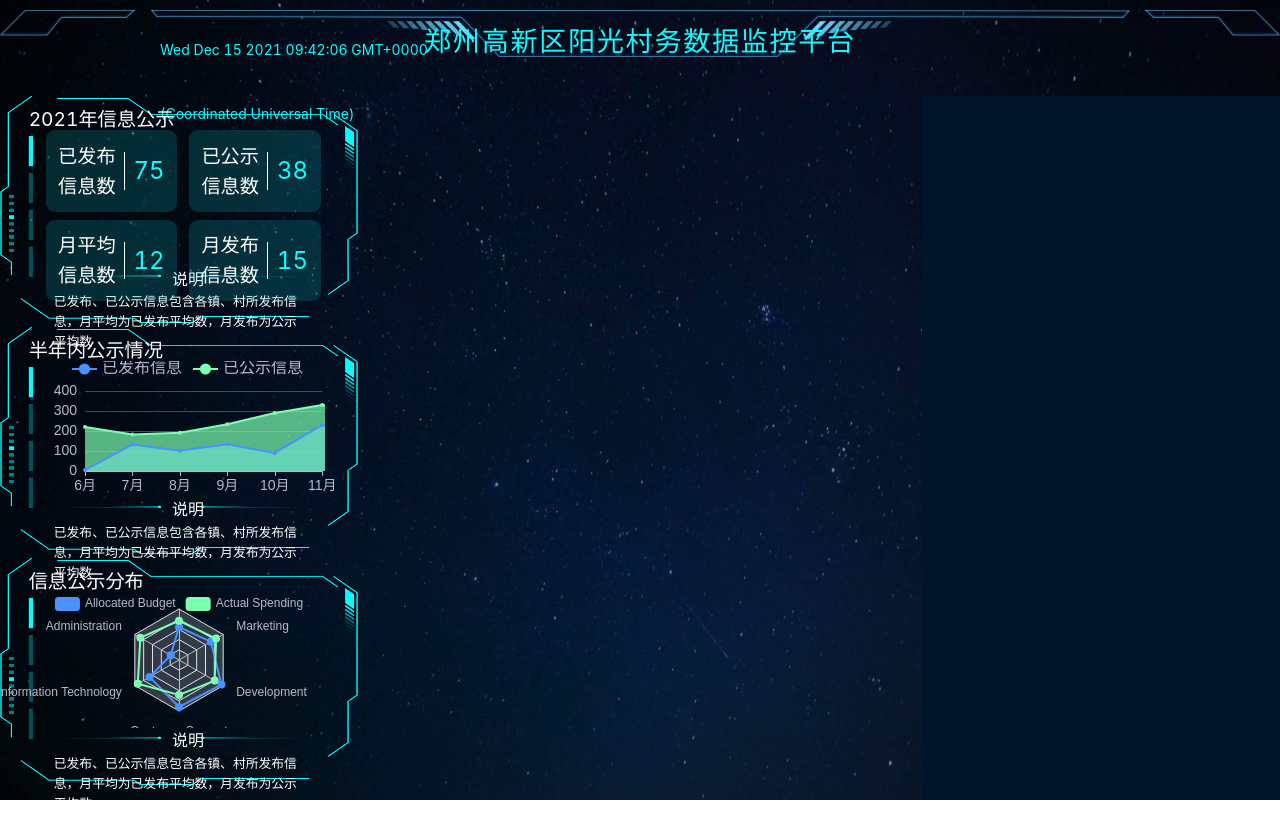
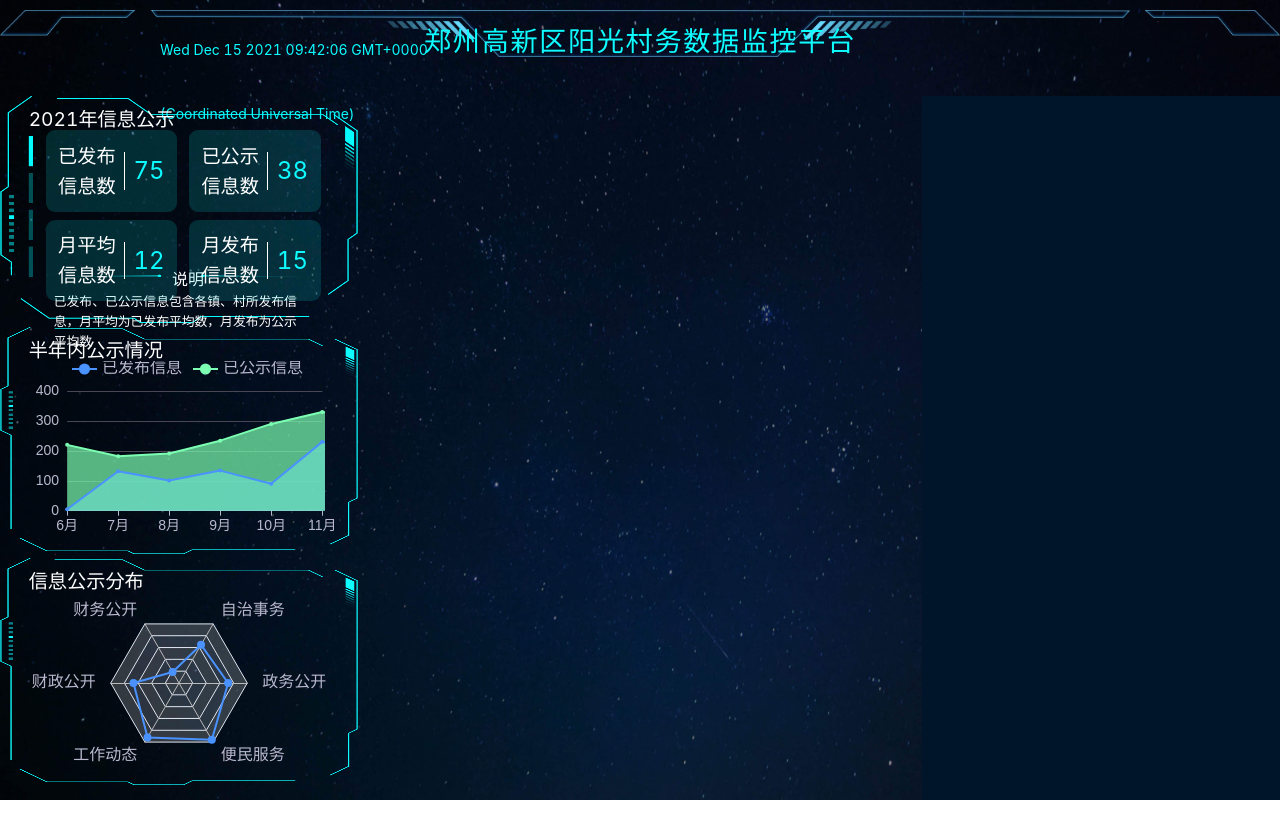
Before and after one commit to Alphia/solid-waste-dashboard, a React (Create React App) app: page / in a window 1280 px wide. Built offline with nearby package versions, Linux system fonts and the light colour scheme.

Commit message:
distribution

```diff
--- a/src/components/Distribution.js
+++ b/src/components/Distribution.js
@@ -2,8 +2,8 @@ import React from 'react';
 import styled from "styled-components"
 import ReactECharts from 'echarts-for-react'
 import DataContext from '../DataContext';
-import {ReportHeader, Tail, TailContent, TailHeader} from "./LeftBlock";
-import leftBg from "../img/left_header2.png";
+import {ReportHeader} from "./LeftBlock";
+import left from "../img/left.png";
 
 function Distribution(props) {
 
@@ -11,12 +11,9 @@ function Distribution(props) {
     const data = React.useContext(DataContext);
     const extractOption = data => {
         return {
-            legend: {
-                data: ['Allocated Budget', 'Actual Spending']
-            },
             backgroundColor: 'transparent',
             grid: {
-                left: '25%',
+                left: '10%',
                 right: '10%',
                 bottom: '3%',
                 width:'150px',
@@ -25,28 +22,26 @@ function Distribution(props) {
             },
             radar: {
                 shape: 'polygon',
+                startAngle: 60,
+                axisName:{
+                    fontSize:'1rem'
+                },
                 indicator: [
-                    { name: 'Sales', max: 6500 },
-                    { name: 'Administration', max: 16000 },
-                    { name: 'Information Technology', max: 30000 },
-                    { name: 'Customer Support', max: 38000 },
-                    { name: 'Development', max: 52000 },
-                    { name: 'Marketing', max: 25000 }
+                    { name: '自治事务', max: 6500 },
+                    { name: '财务公开', max: 16000 },
+                    { name: '财政公开', max: 30000 },
+                    { name: '工作动态', max: 38000 },
+                    { name: '便民服务', max: 52000 },
+                    { name: '政务公开', max: 25000 }
                 ]
             },
             series: [
                 {
-                    name: 'Budget vs spending',
                     type: 'radar',
                     data: [
                         {
                             value: [4200, 3000, 20000, 35000, 50000, 18000],
-                            name: 'Allocated Budget'
                         },
-                        {
-                            value: [5000, 14000, 28000, 26000, 42000, 21000],
-                            name: 'Actual Spending'
-                        }
                     ]
                 }
             ]
@@ -64,15 +59,9 @@ function Distribution(props) {
             <ReactECharts
                 option={option}
                 theme='dark'
-                style={{height: '60%'}}
+                style={{height: '80%'}}
                 className={`background: none;`}
             />
-            <Tail>
-                <TailHeader>说明</TailHeader>
-                <TailContent>
-                    已发布、已公示信息包含各镇、村所发布信息，月平均为已发布平均数，月发布为公示平均数
-                </TailContent>
-            </Tail>
         </div>
     );
 }
@@ -80,6 +69,6 @@ function Distribution(props) {
 export default styled(Distribution)`
     height: 32.3%;
     margin-bottom: 1%;
-    background: url(${leftBg}) no-repeat;
+    background: url(${left}) no-repeat;
     background-size:100% 100%;
 `;
--- a/src/components/Past6MonthsReport.js
+++ b/src/components/Past6MonthsReport.js
@@ -4,6 +4,7 @@ import ReactECharts from 'echarts-for-react'
 import DataContext from '../DataContext';
 import {ReportHeader, Tail, TailContent, TailHeader} from "./LeftBlock";
 import leftBg from "../img/left_header2.png";
+import left from "../img/left.png";
 
 function Past6MonthsReport(props) {
 
@@ -24,7 +25,7 @@ function Past6MonthsReport(props) {
                 fontSize: 16
             },
             grid: {
-                left: '15%',
+                left: '10%',
                 right: '10%',
                 // height: '80%',
                 bottom: '3%',
@@ -76,15 +77,9 @@ function Past6MonthsReport(props) {
             <ReactECharts
                 option={option}
                 theme='dark'
-                style={{height: '60%', overflow: 'show'}}
+                style={{height: '78%', overflow: 'show'}}
                 className={`background: none;`}
             />
-            <Tail>
-                <TailHeader>说明</TailHeader>
-                <TailContent>
-                    已发布、已公示信息包含各镇、村所发布信息，月平均为已发布平均数，月发布为公示平均数
-                </TailContent>
-            </Tail>
         </div>
     );
 }
@@ -92,6 +87,6 @@ function Past6MonthsReport(props) {
 export default styled(Past6MonthsReport)`
     height: 32.3%;
     margin-bottom: 1%;
-    background: url(${leftBg}) no-repeat;
+    background: url(${left}) no-repeat;
     background-size:100% 100%;
 `;
```
